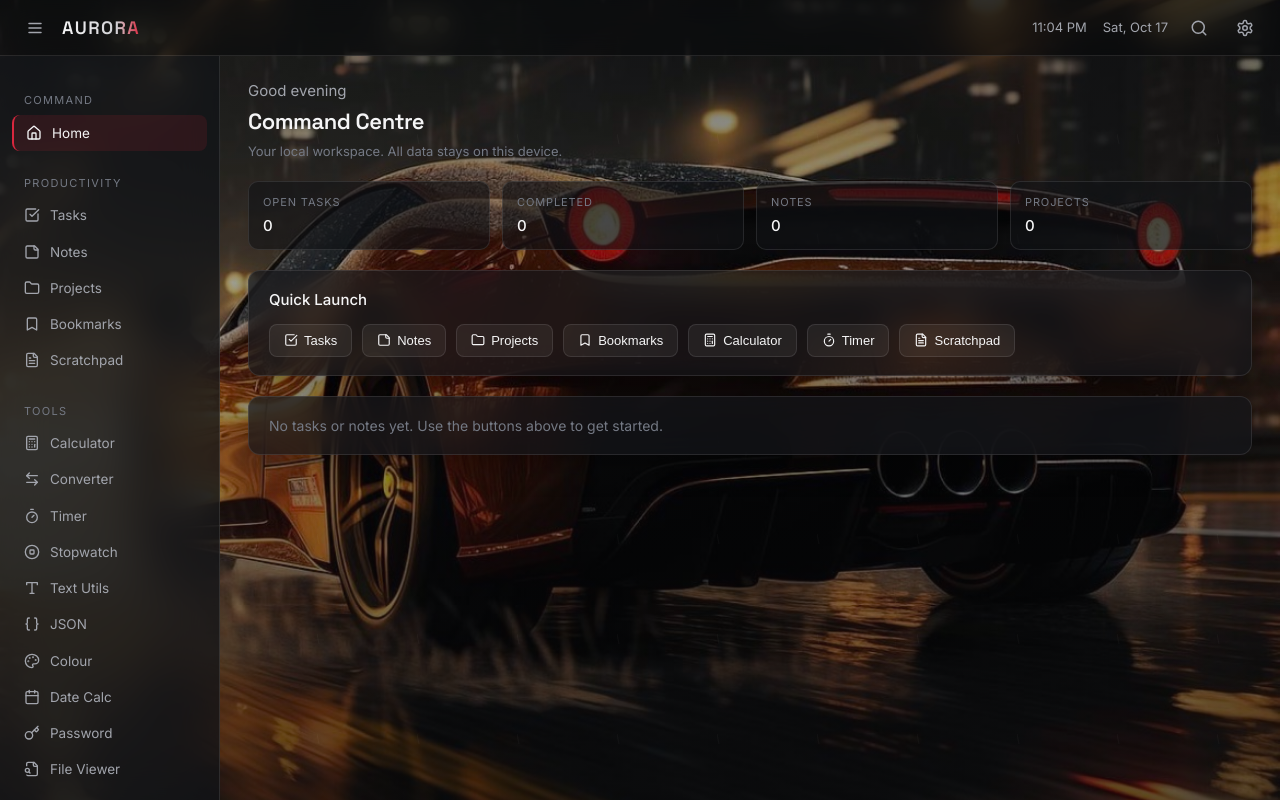
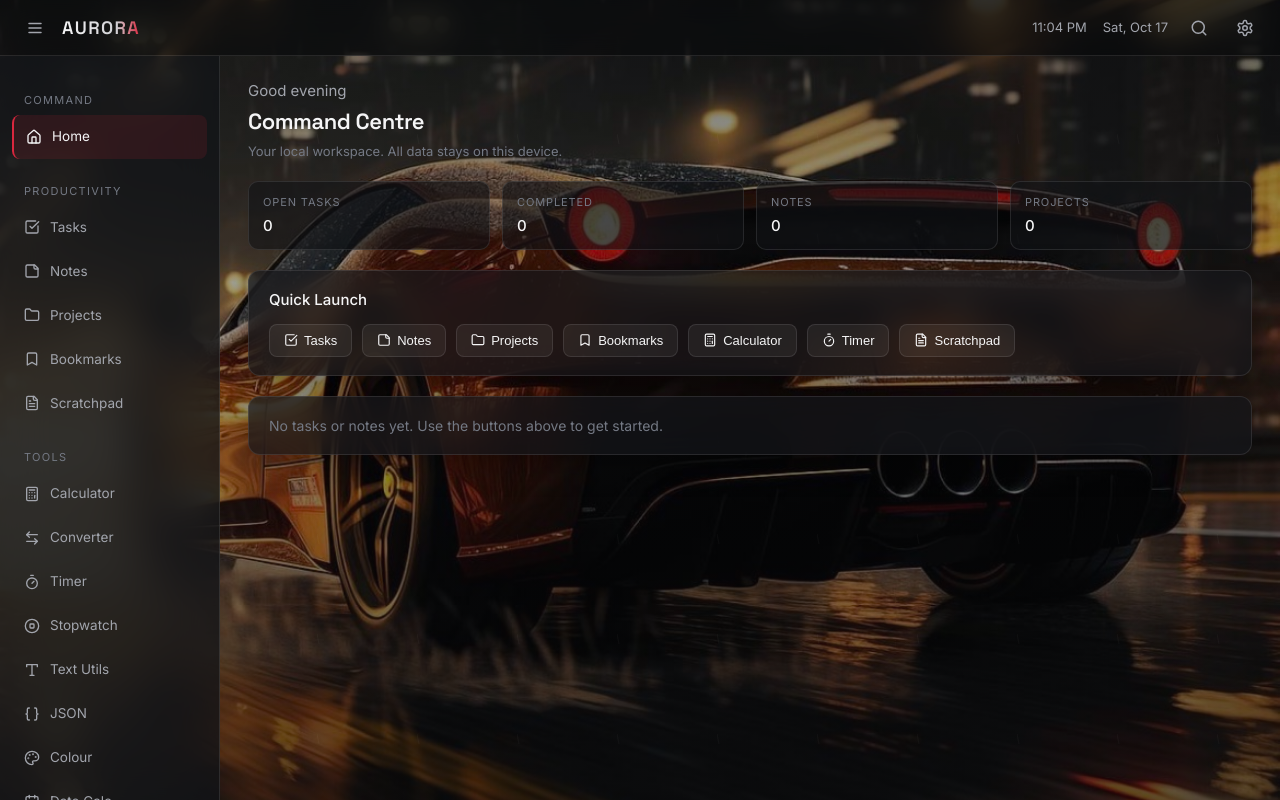
Before and after one commit to PopcornParty/aurora-command-centre, a React (Vite) app: page / in a window 1280 px wide. Built offline with nearby package versions, Linux system fonts and the light colour scheme.

Commit message:
Fix sidebar scrolling, touch targets and mobile drawer

```diff
--- a/src/index.css
+++ b/src/index.css
@@ -32,9 +32,9 @@ body { font-size: 14px; line-height: 1.5; }
 .topbar-right { display: flex; align-items: center; gap: 16px; font-size: 13px; color: var(--text-secondary); }
 .icon-btn { background: transparent; border: none; color: var(--text-secondary); cursor: pointer; padding: 6px; border-radius: 8px; display: flex; align-items: center; justify-content: center; transition: color 0.16s, background 0.16s; }
 .icon-btn:hover { color: var(--text); background: rgba(255,255,255,0.06); }
-.sidebar { width: 220px; background: rgba(17,19,23,0.75); backdrop-filter: blur(20px); border-right: 1px solid var(--border); padding: 16px 12px; display: flex; flex-direction: column; gap: 4px; overflow-y: auto; flex-shrink: 0; }
+.sidebar { width: 220px; background: rgba(17,19,23,0.75); backdrop-filter: blur(20px); border-right: 1px solid var(--border); padding: 16px 12px; display: flex; flex-direction: column; gap: 4px; overflow-y: auto; overflow-x: hidden; flex-shrink: 0; min-height: 0; -webkit-overflow-scrolling: touch; overscroll-behavior: contain; touch-action: pan-y; }
 .nav-section { font-size: 11px; letter-spacing: 0.12em; text-transform: uppercase; color: var(--text-muted); padding: 12px 12px 6px; margin-top: 8px; }
-.nav-item { display: flex; align-items: center; gap: 10px; padding: 8px 12px; border-radius: 8px; color: var(--text-secondary); cursor: pointer; transition: all 0.16s; font-size: 13.5px; }
+.nav-item { display: flex; align-items: center; gap: 10px; padding: 10px 12px; border-radius: 8px; color: var(--text-secondary); cursor: pointer; transition: all 0.16s; font-size: 13.5px; min-height: 44px; touch-action: manipulation; -webkit-tap-highlight-color: transparent; user-select: none; position: relative; z-index: 1; }
 .nav-item:hover { background: rgba(255,255,255,0.04); color: var(--text); }
 .nav-item.active { background: rgba(217,39,62,0.12); color: var(--text); border-left: 2px solid var(--accent); }
 .main-content { flex: 1; overflow-y: auto; padding: 24px 28px; display: flex; flex-direction: column; gap: 20px; }
@@ -57,9 +57,9 @@ body { font-size: 14px; line-height: 1.5; }
 .bottom-nav { display: none; }
 
 @media (max-width: 900px) {
-  .sidebar { position: fixed; left: -260px; top: 56px; bottom: 60px; z-index: 30; width: 260px; transition: left 0.2s ease; box-shadow: 4px 0 24px rgba(0,0,0,0.4); }
+  .sidebar { position: fixed; left: -280px; top: 56px; bottom: calc(56px + env(safe-area-inset-bottom, 0px)); z-index: 35; width: 260px; max-height: none; height: auto; transition: left 0.2s ease; box-shadow: 4px 0 24px rgba(0,0,0,0.4); overflow-y: auto; -webkit-overflow-scrolling: touch; padding-bottom: 16px; }
   .sidebar.open { left: 0; }
-  .sidebar-backdrop { display: block; position: fixed; inset: 56px 0 60px 0; background: rgba(0,0,0,0.5); z-index: 25; }
+  .sidebar-backdrop { display: block; position: fixed; inset: 56px 0 calc(56px + env(safe-area-inset-bottom, 0px)) 0; background: rgba(0,0,0,0.5); z-index: 30; }
   .main-content { padding: 16px 14px 70px; }
   .topbar { padding: 0 12px; }
   .topbar-right { gap: 8px; }
```
